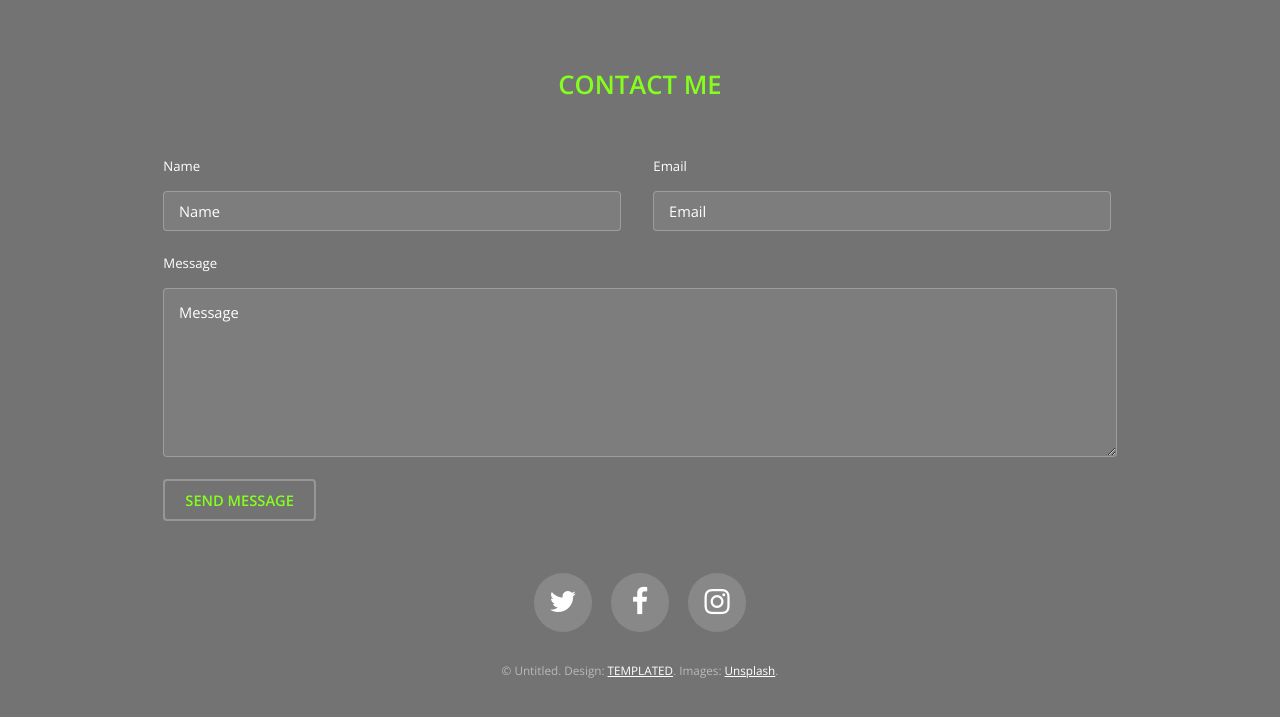
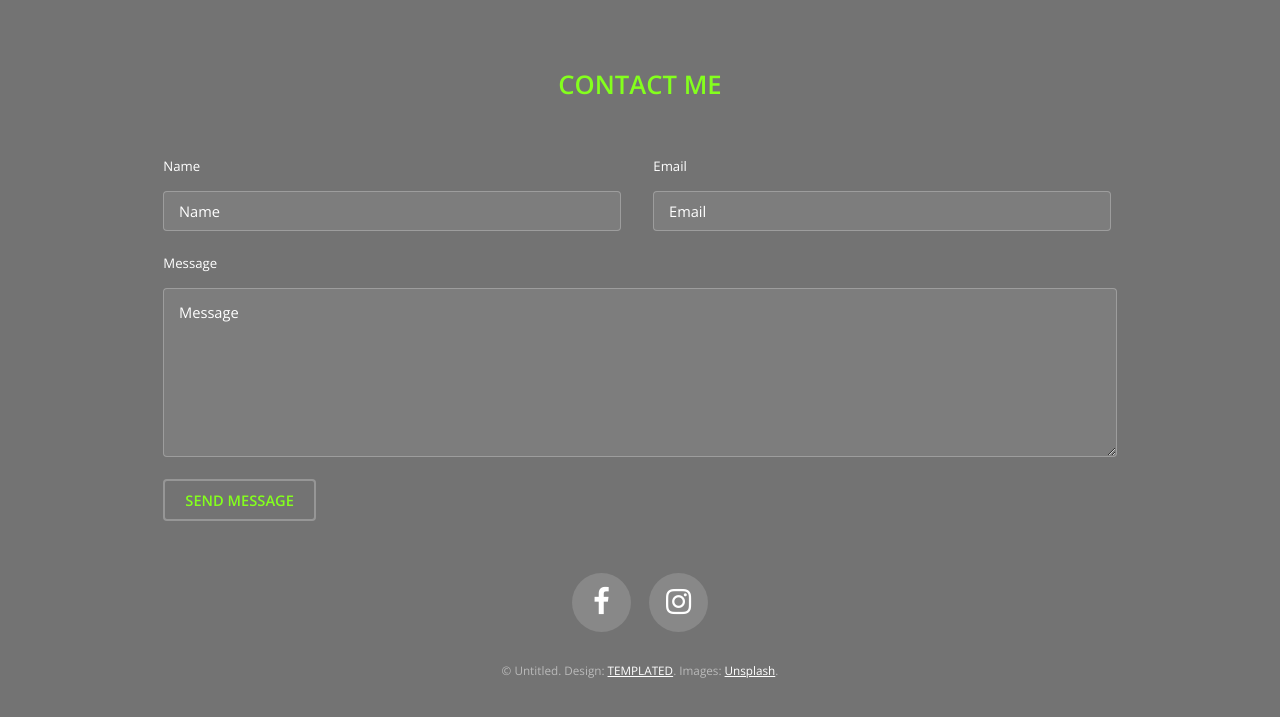
Before and after one commit to serenafernandes/kennyfinnan, a plain HTML site: page personal-training.html in a window 1280 px wide. Shown: the part 1375-2092 px from the top of the page. Drawn offline with nearby package versions, Linux system fonts and the light colour scheme.

Commit message:
Remove Twitter link

```diff
--- a/personal-training.html
+++ b/personal-training.html
@@ -92,7 +92,6 @@
           </form>
 
           <ul class="icons">
-            <li><a href="#" class="icon round fa-twitter"><span class="label">Twitter</span></a></li>
             <li><a href="#" class="icon round fa-facebook"><span class="label">Facebook</span></a></li>
             <li><a href="#" class="icon round fa-instagram"><span class="label">Instagram</span></a></li>
           </ul>
```
Also changed, not shown: fat-loss.html (+0 -1 lines), muscle-building.html (+0 -1 lines).
